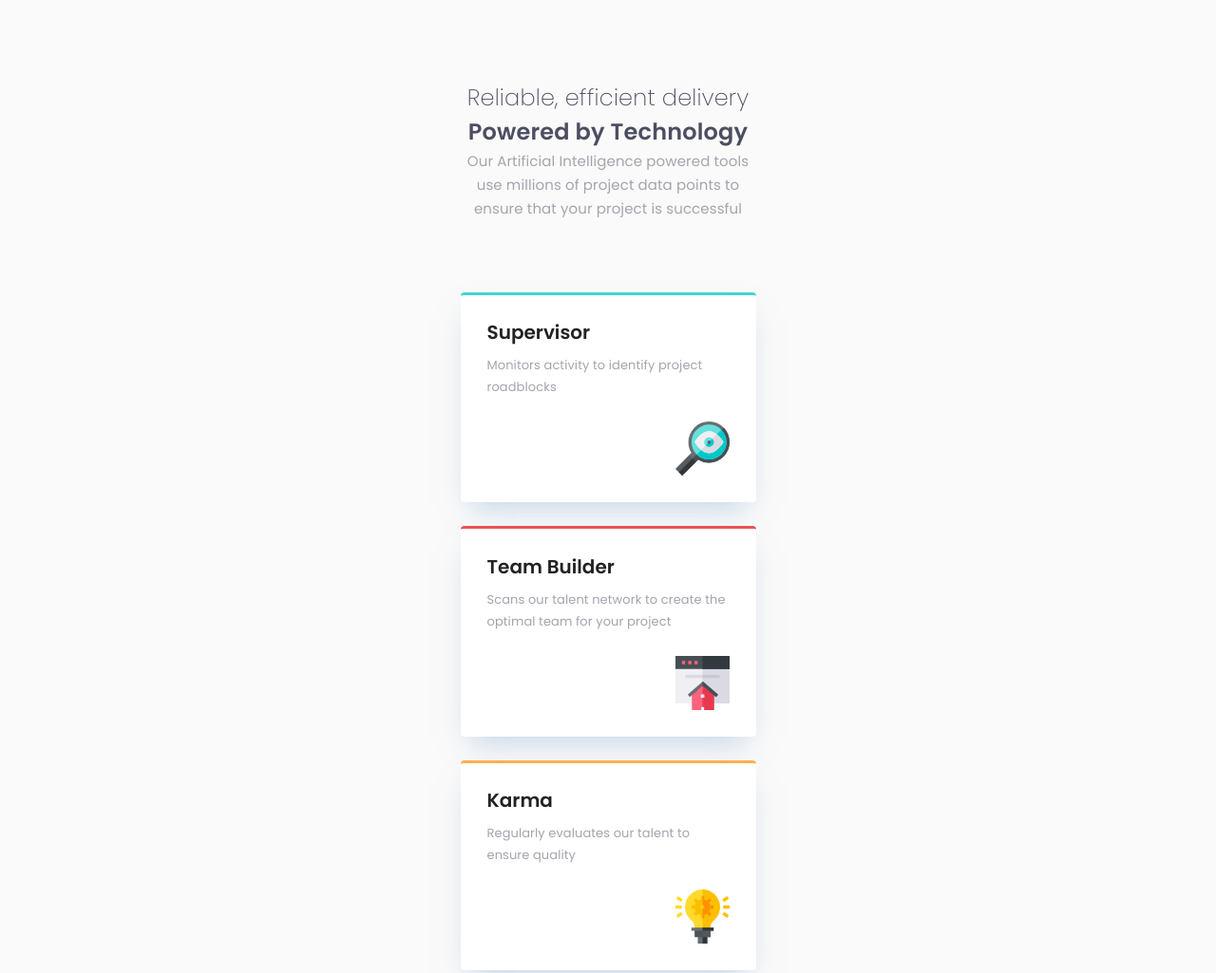
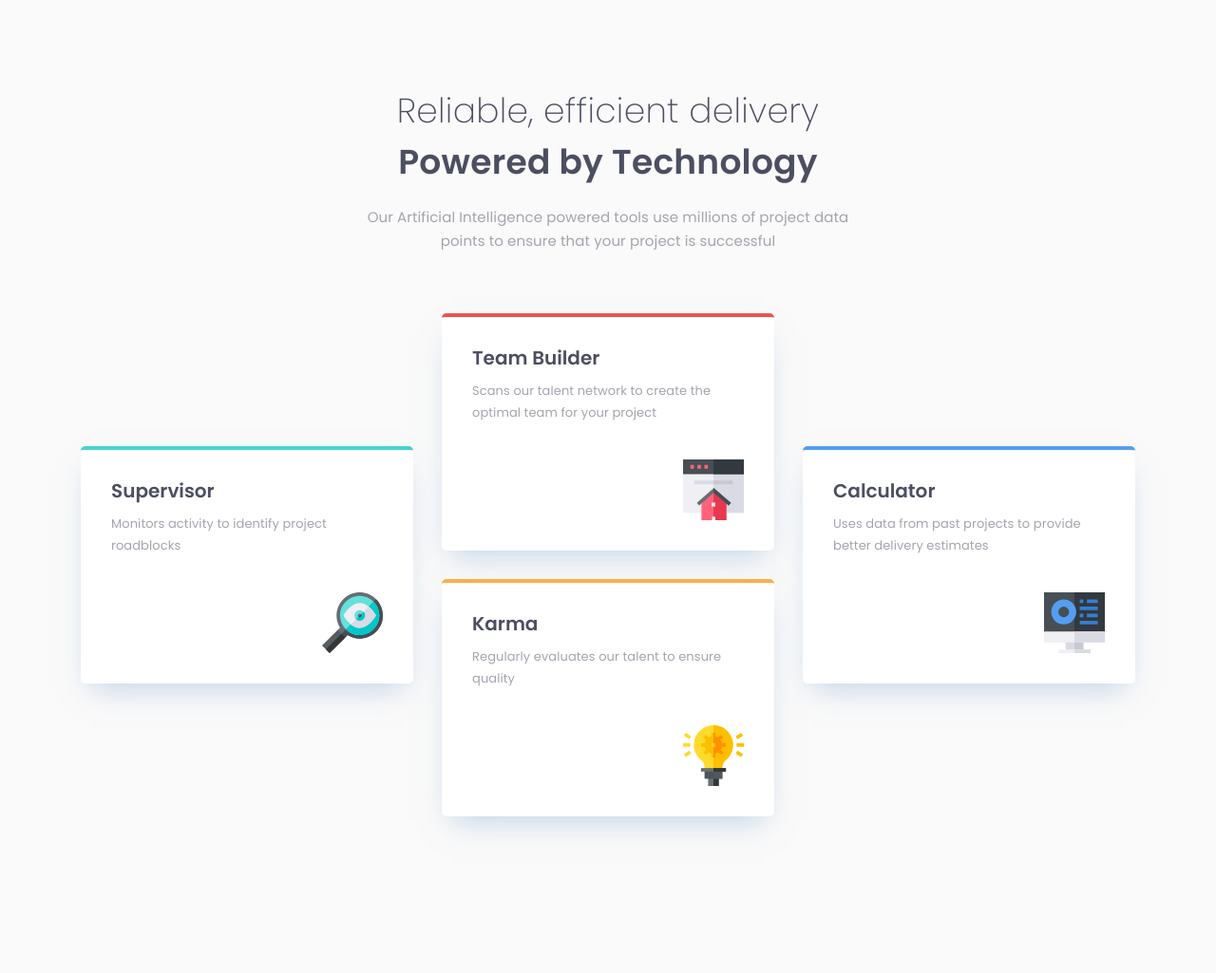
Before and after one commit to stfnpczk/four-card-feature, a plain HTML site: page index.html in a window 1280 px wide. Shown: the top 1025 px of the page at 95% size. After the commit the page ends 950 px from the top, so only its background shows below. Drawn offline with Linux system fonts and the light colour scheme.

Commit message:
Change units from px to rem

```diff
--- a/css/main.css
+++ b/css/main.css
@@ -370,7 +370,7 @@ body {
   font-family: 'Poppins', sans-serif;
   font-weight: 400;
   overflow-x: hidden;
-  font-size: 15px;
+  font-size: 0.9375rem;
 }
 
 /*----------------------------
@@ -383,21 +383,18 @@ body {
   -webkit-box-pack: center;
       -ms-flex-pack: center;
           justify-content: center;
-  -webkit-box-align: center;
-      -ms-flex-align: center;
-          align-items: center;
   min-height: 100vh;
   background-color: #fafafa;
 }
 
 .card {
-  max-width: 311px;
-  margin: 85px 78px;
+  max-width: 19.4375rem;
+  margin: 5.625rem 4.875rem;
 }
 
-@media only screen and (min-width: 1440px) {
+@media only screen and (min-width: 1150px) {
   .card {
-    max-width: 1110px;
+    max-width: 69.375rem;
   }
 }
 
@@ -409,18 +406,18 @@ body {
 }
 
 .info__heading {
-  font-size: 24px;
-  line-height: 36px;
-  letter-spacing: 0.17px;
+  font-size: 1.5rem;
+  line-height: 2.25rem;
+  letter-spacing: 0.0106rem;
   font-weight: 600;
   color: #4c4e61;
 }
 
-@media only screen and (min-width: 1440px) {
+@media only screen and (min-width: 1150px) {
   .info__heading {
-    font-size: 36px;
-    line-height: 54px;
-    letter-spacing: 0.25px;
+    font-size: 2.25rem;
+    line-height: 3.375rem;
+    letter-spacing: 0.0156rem;
   }
 }
 
@@ -431,20 +428,20 @@ body {
 }
 
 .info__paragraph {
-  line-height: 25px;
-  letter-spacing: 0.1px;
+  line-height: 1.5625rem;
+  letter-spacing: 0.0063rem;
   color: #a3a5ae;
 }
 
-@media only screen and (min-width: 1440px) {
+@media only screen and (min-width: 1150px) {
   .info__paragraph {
-    max-width: 540px;
+    max-width: 33.75rem;
     margin: 1.1rem auto;
   }
 }
 
 .features {
-  margin: 76px 0 0;
+  margin: 4.75rem 0 0;
   display: -webkit-box;
   display: -ms-flexbox;
   display: flex;
@@ -452,17 +449,17 @@ body {
   -webkit-box-direction: normal;
       -ms-flex-direction: column;
           flex-direction: column;
-  gap: 25px;
+  gap: 1.5625rem;
 }
 
-@media only screen and (min-width: 1440px) {
+@media only screen and (min-width: 1150px) {
   .features {
     -webkit-box-orient: horizontal;
     -webkit-box-direction: normal;
         -ms-flex-direction: row;
             flex-direction: row;
-    margin: 64px 0 0;
-    gap: 30px;
+    margin: 4rem 0 0;
+    gap: 1.875rem;
   }
 }
 
@@ -475,21 +472,21 @@ body {
       -ms-flex-direction: column;
           flex-direction: column;
   background-color: white;
-  border-radius: 4px;
-  -webkit-box-shadow: 0px 0.9375rem 30px -11px rgba(131, 167, 210, 0.5);
-          box-shadow: 0px 0.9375rem 30px -11px rgba(131, 167, 210, 0.5);
-  height: 166px;
-  padding: 24.45px 28px 28px 28px;
-  border-top: 3.55px solid;
+  border-radius: 0.25rem;
+  -webkit-box-shadow: 0rem 0.9375rem 1.875rem -0.6875rem rgba(131, 167, 210, 0.5);
+          box-shadow: 0rem 0.9375rem 1.875rem -0.6875rem rgba(131, 167, 210, 0.5);
+  height: 10.375rem;
+  padding: 1.5281rem 1.75rem 1.75rem 1.75rem;
+  border-top: 0.2219rem solid;
 }
 
-@media only screen and (min-width: 1440px) {
+@media only screen and (min-width: 1150px) {
   .features__feature {
-    width: 286px;
-    height: 186px;
-    border-top: 4px solid;
-    border-radius: 5px;
-    padding: 28px 32px 32px 32px;
+    width: 17.875rem;
+    height: 11.625rem;
+    border-top: 0.25rem solid;
+    border-radius: 0.3125rem;
+    padding: 1.75rem 2rem 2rem 2rem;
   }
 }
 
@@ -497,7 +494,7 @@ body {
   border-top-color: #45d3d3;
 }
 
-@media only screen and (min-width: 1440px) {
+@media only screen and (min-width: 1150px) {
   .features__feature--cyan {
     -ms-flex-item-align: center;
         -ms-grid-row-align: center;
@@ -507,12 +504,12 @@ body {
 
 .features__feature--red {
   border-top-color: #ea5353;
-  margin-bottom: 25px;
+  margin-bottom: 1.5625rem;
 }
 
-@media only screen and (min-width: 1440px) {
+@media only screen and (min-width: 1150px) {
   .features__feature--red {
-    margin-bottom: 30px;
+    margin-bottom: 1.875rem;
   }
 }
 
@@ -524,7 +521,7 @@ body {
   border-top-color: #549ef2;
 }
 
-@media only screen and (min-width: 1440px) {
+@media only screen and (min-width: 1150px) {
   .features__feature--blue {
     -ms-flex-item-align: center;
         -ms-grid-row-align: center;
@@ -533,28 +530,29 @@ body {
 }
 
 .features__heading {
-  font-size: 20px;
-  line-height: 30px;
+  font-size: 1.25rem;
+  line-height: 1.875rem;
   font-weight: 600;
+  color: #4c4e61;
 }
 
 .features__text {
-  font-size: 13px;
-  line-height: 23px;
-  letter-spacing: 0.09px;
+  font-size: 0.8125rem;
+  line-height: 1.4375rem;
+  letter-spacing: 0.0056rem;
   color: #a3a5ae;
-  margin: 8px 0 0;
+  margin: 0.5rem 0 0;
 }
 
 .features__icon {
-  width: 57px;
+  width: 3.5625rem;
   -ms-flex-item-align: end;
       align-self: flex-end;
   margin-top: auto;
 }
 
-@media only screen and (min-width: 1440px) {
+@media only screen and (min-width: 1150px) {
   .features__icon {
-    width: 64px;
+    width: 4rem;
   }
 }
--- a/sass/_base.scss
+++ b/sass/_base.scss
@@ -19,5 +19,5 @@ body {
     font-family: 'Poppins', sans-serif;
     font-weight: 400;
     overflow-x: hidden;
-    font-size: 15px;
+    font-size: 0.9375rem;
 }
--- a/sass/_components.scss
+++ b/sass/_components.scss
@@ -4,18 +4,18 @@
 body {
   display: flex;
   justify-content: center;
-  align-items: center;
+  // align-items: center;
   min-height: 100vh;
   background-color: hsla(0, 0%, 98%, 1);
 }
 
 .card {
-  max-width: 311px;
-  // max-width: 450px;
-  margin: 85px 78px;
+  max-width: 19.4375rem;
+  // max-width: 28.125rem;
+  margin: 5.625rem 4.875rem;
 
-  @media only screen and (min-width: 1440px) {
-    max-width: 1110px;
+  @media only screen and (min-width: 1150px) {
+    max-width: 69.375rem;
   }
 }
 
@@ -27,16 +27,16 @@ body {
   text-align: center;
 
   &__heading {
-    font-size: 24px;
-    line-height: 36px;
-    letter-spacing: 0.17px;
+    font-size: 1.5rem;
+    line-height: 2.25rem;
+    letter-spacing: 0.0106rem;
     font-weight: 600;
     color: $dark-blue;
 
-    @media only screen and (min-width: 1440px) {
-      font-size: 36px;
-      line-height: 54px;
-      letter-spacing: 0.25px;
+    @media only screen and (min-width: 1150px) {
+      font-size: 2.25rem;
+      line-height: 3.375rem;
+      letter-spacing: 0.0156rem;
     }
   }
   &__title {
@@ -46,52 +46,52 @@ body {
   }
 
   &__paragraph {
-    line-height: 25px;
-    letter-spacing: 0.1px;
+    line-height: 1.5625rem;
+    letter-spacing: 0.0063rem;
     color: $grayish-blue;
 
-    @media only screen and (min-width: 1440px) {
-      max-width: 540px;
+    @media only screen and (min-width: 1150px) {
+      max-width: 33.75rem;
       margin: 1.1rem auto;
     }
   }
 }
 
 .features {
-  margin: 76px 0 0;
+  margin: 4.75rem 0 0;
   display: flex;
   flex-direction: column;
-  gap: 25px;
+  gap: 1.5625rem;
 
-  @media only screen and (min-width: 1440px) {
+  @media only screen and (min-width: 1150px) {
     flex-direction: row;
-    margin: 64px 0 0;
-    gap: 30px;
+    margin: 4rem 0 0;
+    gap: 1.875rem;
   }
 
   &__feature {
     display: flex;
     flex-direction: column;
     background-color: hsla(0, 0%, 100%, 1);
-    border-radius: 4px;
-    box-shadow: 0px 0.9375rem 30px -11px hsla(213, 47%, 67%, 0.5);
-    height: 166px;
-    padding: 24.45px 28px 28px 28px;
-    border-top: 3.55px solid;
+    border-radius: 0.25rem;
+    box-shadow: 0rem 0.9375rem 1.875rem -0.6875rem hsla(213, 47%, 67%, 0.5);
+    height: 10.375rem;
+    padding: 1.5281rem 1.75rem 1.75rem 1.75rem;
+    border-top: 0.2219rem solid;
 
-    @media only screen and (min-width: 1440px) {
-      width: 286px;
-      height: 186px;
-      border-top: 4px solid;
-      border-radius: 5px;
-      padding: 28px 32px 32px 32px ;
+    @media only screen and (min-width: 1150px) {
+      width: 17.875rem;
+      height: 11.625rem;
+      border-top: 0.25rem solid;
+      border-radius: 0.3125rem;
+      padding: 1.75rem 2rem 2rem 2rem ;
     }
   }
 
   &__feature--cyan {
     border-top-color: $cyan;
 
-    @media only screen and (min-width: 1440px) {
+    @media only screen and (min-width: 1150px) {
       align-self: center;
     }
 
@@ -99,9 +99,9 @@ body {
 
   &__feature--red {
     border-top-color: $red;
-    margin-bottom: 25px;
-    @media only screen and (min-width: 1440px) {
-      margin-bottom: 30px;
+    margin-bottom: 1.5625rem;
+    @media only screen and (min-width: 1150px) {
+      margin-bottom: 1.875rem;
     }
   }
 
@@ -113,32 +113,33 @@ body {
   &__feature--blue {
     border-top-color: $blue;
 
-    @media only screen and (min-width: 1440px) {
+    @media only screen and (min-width: 1150px) {
       align-self: center;
     }
   }
 
   &__heading {
-    font-size: 20px;
-    line-height: 30px;
+    font-size: 1.25rem;
+    line-height: 1.875rem;
     font-weight: 600;
+    color: $dark-blue;
   }
 
   &__text {
-    font-size: 13px;
-    line-height: 23px;
-    letter-spacing: 0.09px;
+    font-size: 0.8125rem;
+    line-height: 1.4375rem;
+    letter-spacing: 0.0056rem;
     color: $grayish-blue;
-    margin: 8px 0 0;
+    margin: 0.5rem 0 0;
   }
 
   &__icon {
-    width: 57px;
+    width: 3.5625rem;
     align-self: flex-end;
     margin-top: auto;
 
-    @media only screen and (min-width: 1440px) {
-      width: 64px;
+    @media only screen and (min-width: 1150px) {
+      width: 4rem;
     }
   }
 }
```
